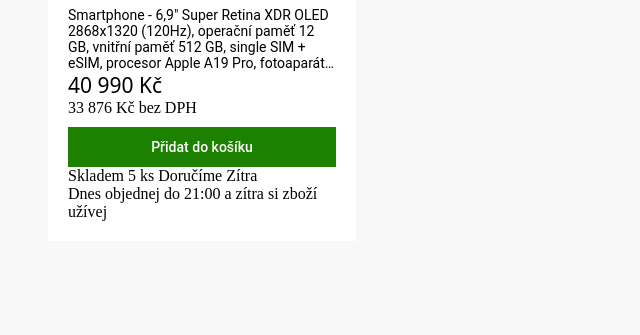
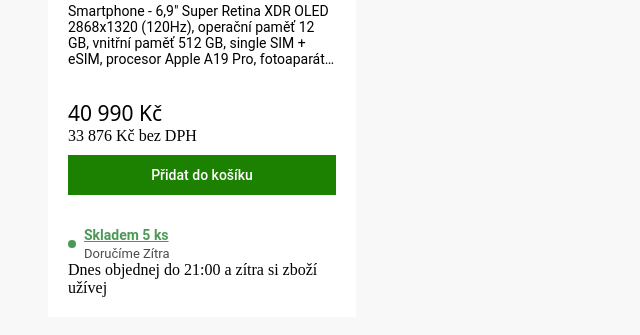
Before and after one commit to pslib-cz/2025-p2a-web-eshopitem-MatousFalta, a plain HTML site: page index.html in a window 1280 px wide. Shown: the part 369-704 px from the top of the page, without its empty margins (0-640 px from the left). Drawn offline with Linux system fonts and the light colour scheme.

Commit message:
progress

```diff
--- a/index.html
+++ b/index.html
@@ -26,11 +26,10 @@
             <h2 class="card__title">
                 <a href="#">Apple iPhone 17 Pro Max 512GB stříbrná</a>
             </h2>
-            <div class="card__description-wrapper">
                 <p class="card__description">Smartphone - 6,9" Super Retina XDR OLED 2868x1320 (120Hz), operační paměť 12 GB, vnitřní paměť 512
                     GB, single SIM + eSIM, procesor Apple A19 Pro, fotoaparát: 48Mpx hlavní + 48Mpx širokoúhlý + 12Mpx
-                    teleobjektiv, přední kamera 18Mpx, NFC, GPS, LTE, 5G</p>
-            </div>
+                    teleobjektiv, přední kamera 18Mpx, NFC, GPS, LTE, 5G
+                </p>
             <div class="card__price">
                 <span class="card__price-DPH">40&nbsp;990&nbsp;Kč</span>
                 <span>33&nbsp;876&nbsp;Kč bez DPH</span>
@@ -38,9 +37,11 @@
             <div class="card__button">
                 <a href="#">Přidat do&nbsp;košíku</a>
             </div>
-            <div class="card__available">
-                <span>Skladem 5 ks</span>
-                <span>Doručíme Zítra</span>
+            <div class="card__available-wrapper">
+                <div class="card__available">
+                    <span class="card__available-towns">Skladem 5 ks</span>
+                    <span>Doručíme Zítra</span>
+                </div>
             </div>
             <footer class="card__footer">
                 <div class="card__footer-delivery_info">
--- a/styles/styles.css
+++ b/styles/styles.css
@@ -107,10 +107,27 @@
       color: black;
       font-size: 1.125rem;
       line-height: 1.5;
+      display: -webkit-box;
+      -webkit-box-orient: vertical;
+      -webkit-line-clamp: 3;
+      overflow: hidden;
     }
     .card__title{
       display: inline-block;
       margin-bottom: .625rem;
+    }
+    .card__available-wrapper::before{
+      display: inline-block;
+      content: "";
+      height: .5em;
+      aspect-ratio: 1/1;
+      background-color: var(--color-available);
+      border-radius: 50%;
+    }
+    .card__available-wrapper{
+      display: flex;
+      align-items: center;
+      gap: .5em;
     }
     .card__description{
       font-family: var(--font-family-default);
@@ -119,6 +136,7 @@
       -webkit-box-orient: vertical;
       -webkit-line-clamp: 4;
       overflow: hidden;
+      margin-bottom: 2rem;
     }
     .card__price{
       display: flex;
@@ -136,6 +154,7 @@
       justify-content: center;
       align-items: center;
       background-color: var(--color-button);
+      margin-bottom: 2rem;
       padding: .625rem 1.25rem;
       height: 2.5rem;
       font-size: var(--font-size-default);
@@ -148,9 +167,19 @@
       background-color: var(--color-button-hover);
     }
     .card__available{
-
+      display: flex;
+      flex-direction: column;
+      gap: 0.25em;
+      color: #4c4c4c;
+      font-family: var(--font-family-default);
+      font-weight: 400;
+      font-size: .8125rem;
     }
-    .card__available::before{
-
+    .card__available-towns{
+      font-weight: 600;
+      text-decoration: underline;
+      font-size: .875rem;
+      color: var(--color-available);
+      cursor: pointer;
     }
 }
```
Also changed, not shown: imgs/transport-2.719b0e99.svg (added). Lines whose indentation alone changed are shown as unchanged.
